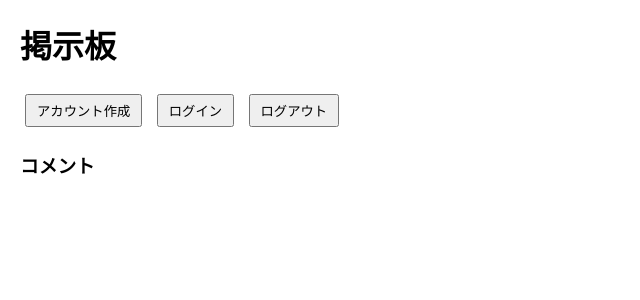
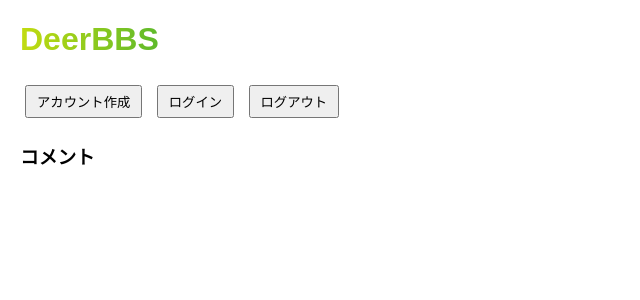
Before and after one commit to Cosmos-CH0518/bulletin-board, a Flask app: page / in a window 1280 px wide. Shown: the top 300 px of the page, without its empty margins (0-640 px from the left). Run offline with Flask 3, Linux system fonts and the light colour scheme; data that the repository does not hold is empty.

Commit message:
index.html

```diff
--- a/templates/index.html
+++ b/templates/index.html
@@ -10,7 +10,31 @@
   </style>
 </head>
 <body>
-  <h1>掲示板</h1>
+  <style>
+.example4 {
+background: linear-gradient(
+to right,
+#e60000,
+#f39800,
+#fff100,
+#009944,
+#0068b7,
+#1d2088,
+#920783,
+#e60000
+)
+0 / 200%;
+animation: 5s example4 linear infinite;
+-webkit-background-clip: text;
+-webkit-text-fill-color: transparent;
+}
+@keyframes example4 {
+100% {
+background-position: 200%;
+}
+}
+</style>
+<div class="example4"><h1>DeerBBS</h1></div>
 
   <button class="btn" onclick="toggleForm('signupForm')">アカウント作成</button>
   <button class="btn" onclick="toggleForm('loginForm')">ログイン</button>
```
